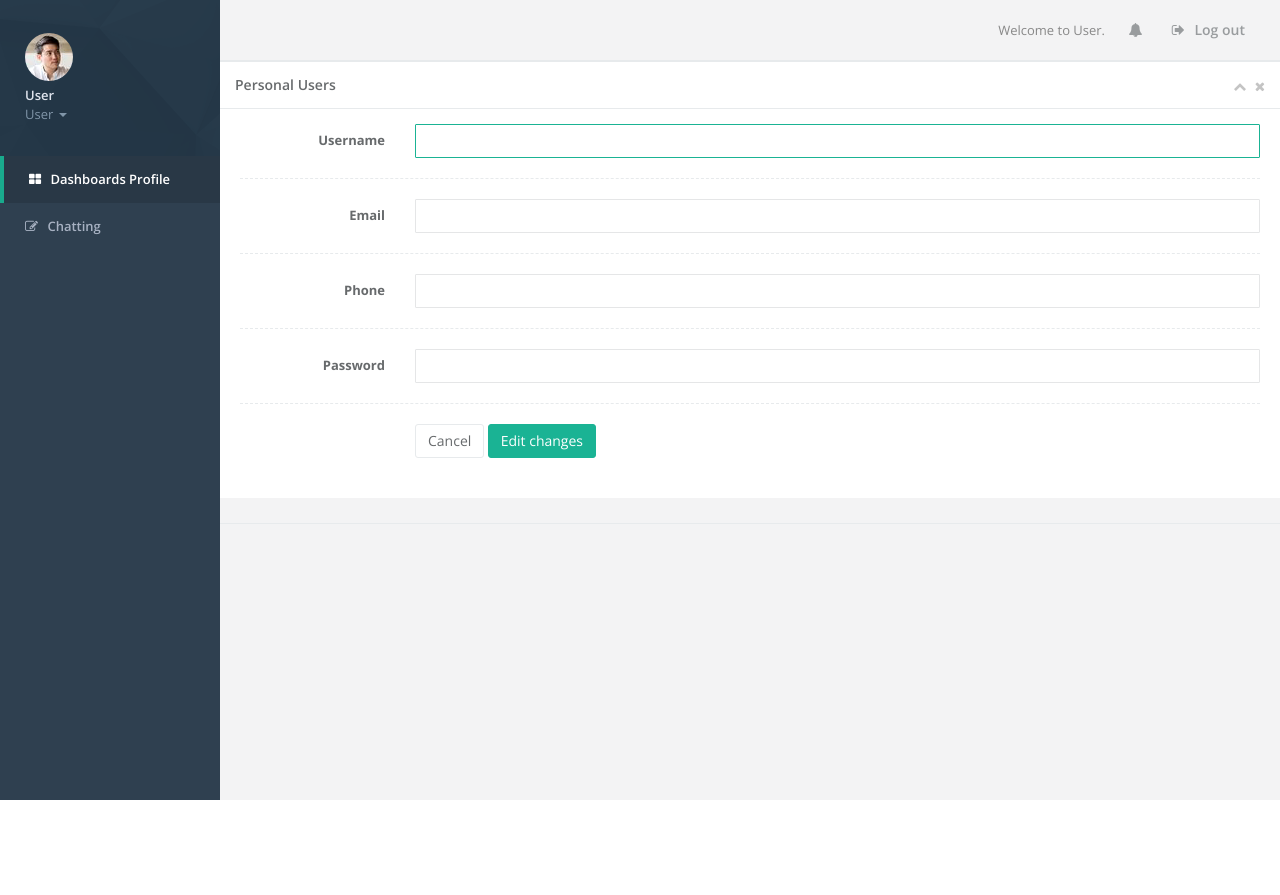
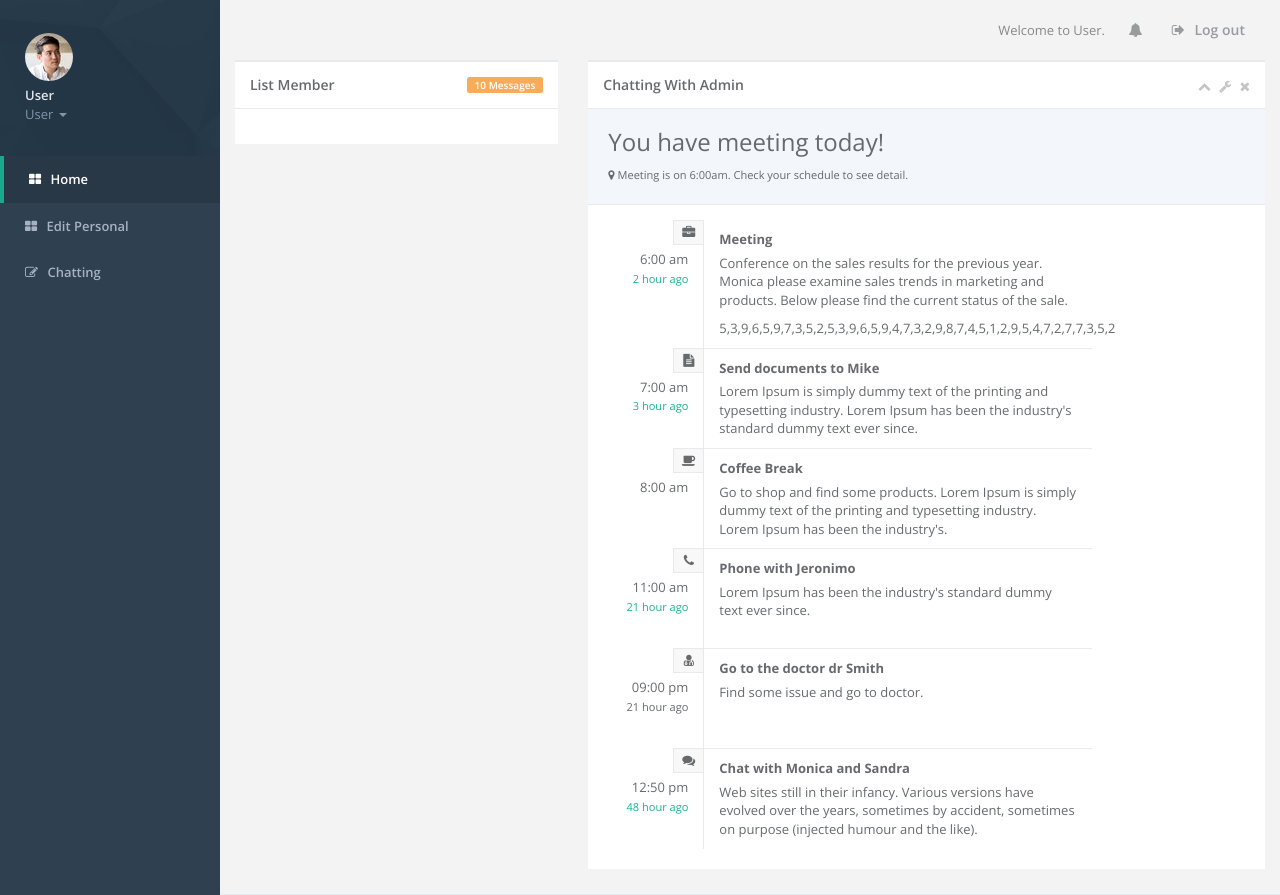
Before and after one commit to robertusAdrian/pjmgroup, a CodeIgniter 4 app: template app/Views/user/index.php in a window 1280 px wide. Before the commit the page ends 800 px from the top, so only its background shows below. Run offline with PHP 8.4 and a stand-in for CodeIgniter, Linux system fonts and the light colour scheme; the template is opened without the code that fills it, so the values that code supplies are empty; some libraries are stand-ins or nearby versions.

Commit message:
add list friend

```diff
--- a/app/Controllers/User.php
+++ b/app/Controllers/User.php
@@ -17,7 +17,9 @@ class User extends BaseController
             return  redirect()->to('./');
         }
 
-
-        return view('user/index');
+        $data = [
+            'item' => $this->M_user->get_item(),
+        ];
+        return view('user/index', $data);
     }
 }
--- a/app/Models/M_user.php
+++ b/app/Models/M_user.php
@@ -20,4 +20,8 @@ class M_user extends Model
             'password' => $password,
         ])->first();
     }
+    public function get_item()
+    {
+        return $this->findAll();
+    }
 }
--- a/app/Views/user/component/sidebar.php
+++ b/app/Views/user/component/sidebar.php
@@ -19,7 +19,10 @@
                         </div>
                     </li>
                     <li class="active">
-                        <a href="#"><i class="fa fa-th-large"></i> <span class="nav-label">Dashboards Profile</span></a>
+                        <a href="#"><i class="fa fa-th-large"></i> <span class="nav-label">Home</span></a>
+                    </li>
+                    <li>
+                        <a href="#"><i class="fa fa-th-large"></i> <span class="nav-label">Edit Personal</span></a>
                     </li>
                     <li>
                         <a href="#"><i class="fa fa-edit"></i> <span class="nav-label">Chatting</span></a>
--- a/app/Views/user/index.php
+++ b/app/Views/user/index.php
@@ -1,61 +1,167 @@
 <?= $this->extend('user/component/template'); ?>
 
 <?= $this->section('content'); ?>
-<div class="row">
-    <div class="col-lg-12">
+<div class="col-lg-4">
     <div class="ibox float-e-margins">
         <div class="ibox-title">
-                <h5>Personal Users </h5>
+            <h5>List Member</h5>
+            <div class="ibox-tools">
+                <span class="label label-warning-light pull-right">10 Messages</span>
+            </div>
+        </div>
+        <div class="ibox-content">
+            <?php foreach ($item as $row) : ?>
+                <div>
+                    <div class="feed-activity-list">
+
+                        <div class="feed-element">
+                            <a href="profile.html" class="pull-left">
+                                <img alt="image" class="img-circle" src="asset-crud/img/profile_small.jpg">
+                            </a>
+                            <div class="media-body ">
+                                <small class="pull-right">delete</small>
+                                <strong><?= $row['username']; ?></strong> <?= $row['email']; ?><br>
+                                <small class="text-muted"><?= $row['created_at']; ?></small>
+
+                            </div>
+                        </div>
+                    </div>
+
+                    <!-- <button class="btn btn-primary btn-block m-t"><i class="fa fa-arrow-down"></i> Show More</button> -->
+
+                </div>
+            <?php endforeach; ?>
+        </div>
+    </div>
+
+</div>
+
+<!----------------------------------- CHATTING PANEL ---------------------------------------------->
+<div class="col-lg-8">
+    <div class="ibox float-e-margins">
+        <div class="ibox-title">
+            <h5>Chatting With Admin</h5>
             <div class="ibox-tools">
                 <a class="collapse-link">
                     <i class="fa fa-chevron-up"></i>
                 </a>
+                <a class="dropdown-toggle" data-toggle="dropdown" href="#">
+                    <i class="fa fa-wrench"></i>
+                </a>
+                <ul class="dropdown-menu dropdown-user">
+                    <li><a href="#">Config option 1</a>
+                    </li>
+                    <li><a href="#">Config option 2</a>
+                    </li>
+                </ul>
                 <a class="close-link">
                     <i class="fa fa-times"></i>
                 </a>
             </div>
         </div>
+        <div class="ibox-content ibox-heading">
+            <h3>You have meeting today!</h3>
+            <small><i class="fa fa-map-marker"></i> Meeting is on 6:00am. Check your schedule to see detail.</small>
+        </div>
+        <div class="ibox-content inspinia-timeline">
 
-            <div class="ibox-content">
-                <form action="/user/edit" method="post" class="form-horizontal" enctype="multipart/form-data">
-                    <!-- pemalsuan dari halaman lain (form hanya bisa diakses oleh halaman ini ) -->
-                    <?= csrf_field(); ?>
-                    <div class="form-group">
-                        <label for="name" class="col-sm-2 control-label">Username</label>
-                        <div class="col-sm-10">
-                            <input type="text" id="name" name="name" class="form-control" required="" autofocus>
+            <div class="timeline-item">
+                <div class="row">
+                    <div class="col-xs-3 date">
+                        <i class="fa fa-briefcase"></i>
+                        6:00 am
+                        <br />
+                        <small class="text-navy">2 hour ago</small>
+                    </div>
+                    <div class="col-xs-7 content no-top-border">
+                        <p class="m-b-xs"><strong>Meeting</strong></p>
+
+                        <p>Conference on the sales results for the previous year. Monica please examine sales trends in marketing and products. Below please find the current status of the
+                            sale.</p>
+
+                        <p><span data-diameter="40" class="updating-chart">5,3,9,6,5,9,7,3,5,2,5,3,9,6,5,9,4,7,3,2,9,8,7,4,5,1,2,9,5,4,7,2,7,7,3,5,2</span></p>
                     </div>
                 </div>
-                    <div class="hr-line-dashed"></div>
-                    <div class="form-group">
-                        <label for="name" class="col-sm-2 control-label">Email</label>
-                        <div class="col-sm-10">
-                            <input type="email" id="name" name="name" class="form-control" required="">
+            </div>
+            <div class="timeline-item">
+                <div class="row">
+                    <div class="col-xs-3 date">
+                        <i class="fa fa-file-text"></i>
+                        7:00 am
+                        <br />
+                        <small class="text-navy">3 hour ago</small>
+                    </div>
+                    <div class="col-xs-7 content">
+                        <p class="m-b-xs"><strong>Send documents to Mike</strong></p>
+                        <p>Lorem Ipsum is simply dummy text of the printing and typesetting industry. Lorem Ipsum has been the industry's standard dummy text ever since.</p>
                     </div>
                 </div>
-                    <div class="hr-line-dashed"></div>
-                    <div class="form-group">
-                        <label for="name" class="col-sm-2 control-label">Phone</label>
-                        <div class="col-sm-10">
-                            <input type="text" id="name" name="name" class="form-control" required="">
+            </div>
+            <div class="timeline-item">
+                <div class="row">
+                    <div class="col-xs-3 date">
+                        <i class="fa fa-coffee"></i>
+                        8:00 am
+                        <br />
+                    </div>
+                    <div class="col-xs-7 content">
+                        <p class="m-b-xs"><strong>Coffee Break</strong></p>
+                        <p>
+                            Go to shop and find some products.
+                            Lorem Ipsum is simply dummy text of the printing and typesetting industry. Lorem Ipsum has been the industry's.
+                        </p>
                     </div>
                 </div>
-                    <div class="hr-line-dashed"></div>
-                    <div class="form-group">
-                        <label for="name" class="col-sm-2 control-label">Password</label>
-                        <div class="col-sm-10">
-                            <input type="password" id="name" name="name" class="form-control" required="">
+            </div>
+            <div class="timeline-item">
+                <div class="row">
+                    <div class="col-xs-3 date">
+                        <i class="fa fa-phone"></i>
+                        11:00 am
+                        <br />
+                        <small class="text-navy">21 hour ago</small>
+                    </div>
+                    <div class="col-xs-7 content">
+                        <p class="m-b-xs"><strong>Phone with Jeronimo</strong></p>
+                        <p>
+                            Lorem Ipsum has been the industry's standard dummy text ever since.
+                        </p>
                     </div>
                 </div>
-                    <div class="hr-line-dashed"></div>
-                    <div class="form-group">
-                        <div class="col-sm-4 col-sm-offset-2">
-                            <button class="btn btn-white" type="submit" onclick="return confirm('Are you sure for cancel ?')">Cancel</button>
-                            <button class="btn btn-primary" type="submit" value="submit">Edit changes</button>
+            </div>
+            <div class="timeline-item">
+                <div class="row">
+                    <div class="col-xs-3 date">
+                        <i class="fa fa-user-md"></i>
+                        09:00 pm
+                        <br />
+                        <small>21 hour ago</small>
+                    </div>
+                    <div class="col-xs-7 content">
+                        <p class="m-b-xs"><strong>Go to the doctor dr Smith</strong></p>
+                        <p>
+                            Find some issue and go to doctor.
+                        </p>
                     </div>
                 </div>
-                </form>
             </div>
+            <div class="timeline-item">
+                <div class="row">
+                    <div class="col-xs-3 date">
+                        <i class="fa fa-comments"></i>
+                        12:50 pm
+                        <br />
+                        <small class="text-navy">48 hour ago</small>
+                    </div>
+                    <div class="col-xs-7 content">
+                        <p class="m-b-xs"><strong>Chat with Monica and Sandra</strong></p>
+                        <p>
+                            Web sites still in their infancy. Various versions have evolved over the years, sometimes by accident, sometimes on purpose (injected humour and the like).
+                        </p>
+                    </div>
+                </div>
+            </div>
+
         </div>
     </div>
 </div>
```
Also changed, not shown: app/Views/user/personal.php (added, +65 -0 lines). Lines whose indentation alone changed are shown as unchanged.
